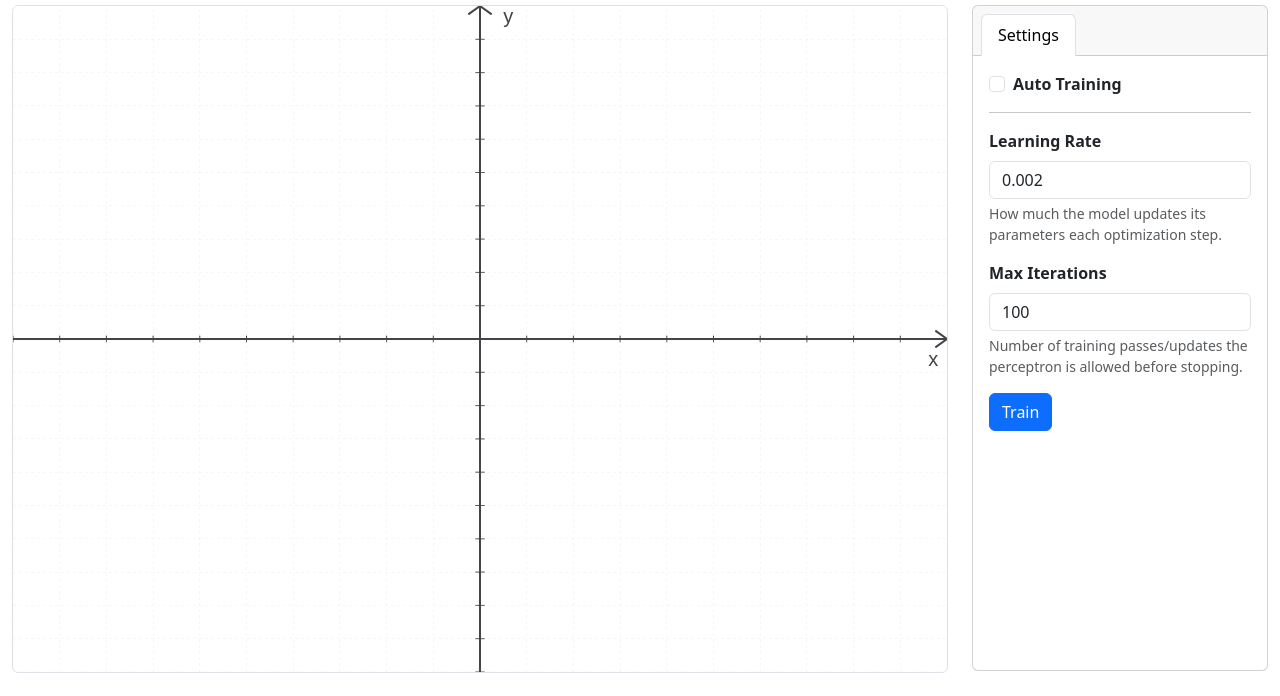
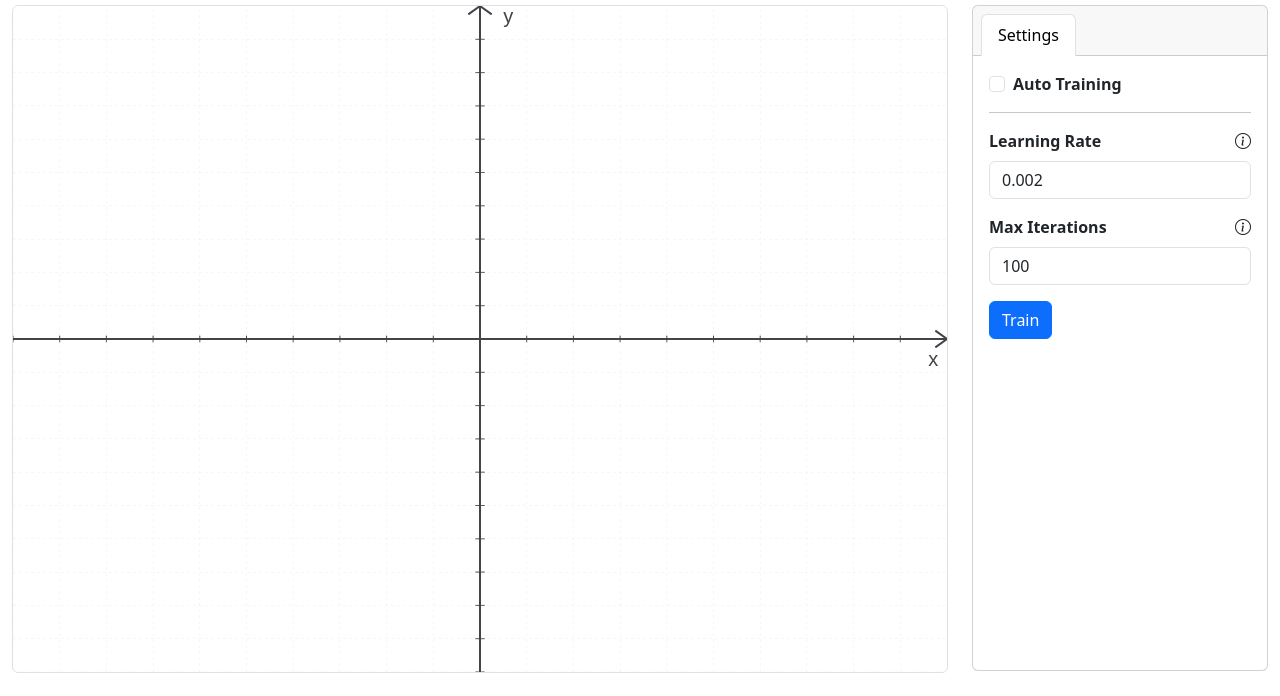
Before and after one commit to thiagodnf/perceptron-in-js, a website: page index.html in a window 1280 px wide. Shown: the part 104-800 px from the top of the page. Drawn offline with nearby package versions, Linux system fonts and the light colour scheme.

Commit message:
added informatino icon

```diff
--- a/index.html
+++ b/index.html
@@ -71,17 +71,24 @@
                                         </div>
                                         <hr />
                                         <div class="mb-3">
-                                            <label for="learning-rate" class="form-label">Learning Rate</label>
+                                            <label for="learning-rate" class="form-label d-flex align-items-center justify-content-between">
+                                                <span>Learning Rate</span>
+                                                <i type="button" class="bi bi-info-circle" data-bs-trigger="hover focus" data-bs-container="body" data-bs-toggle="popover" data-bs-placement="left" data-bs-content="How much the model updates its parameters each optimization step."></i>
+                                            </label>
                                             <input type="number" class="form-control form-disable" id="learning-rate" min="0.0" max="1.0" step="0.001" value="0.002" placeholder="Learning Rate" autocomplete="off">
-                                            <div class="form-text">How much the model updates its parameters each optimization step.</div>
                                         </div>
                                         <div class="mb-3">
-                                            <label for="max-iterations" class="form-label">Max Iterations</label>
+                                            <label for="max-iterations" class="form-label d-flex align-items-center justify-content-between">
+                                                <span>Max Iterations</span>
+                                                <i type="button" class="bi bi-info-circle" data-bs-trigger="hover focus" data-bs-container="body" data-bs-toggle="popover" data-bs-placement="left" data-bs-content="Number of training passes/updates the perceptron is allowed before stopping."></i>
+                                            </label>
                                             <input type="number" class="form-control form-disable" id="max-iterations" min="0" step="1" value="100" max="100000" placeholder="Max Iterations" autocomplete="off">
-                                            <div class="form-text">Number of training passes/updates the perceptron is allowed before stopping.</div>
                                         </div>
                                         <button class="btn btn-primary form-disable" id="train">Train</button>
                                     </form>
+
+
+
                                 </div>
                             </div>
                         </div>
--- a/js/script.js
+++ b/js/script.js
@@ -109,5 +109,9 @@ document.addEventListener("DOMContentLoaded", function () {
     window.addEventListener("resize", resizeWindow);
     window.dispatchEvent(new Event("resize"));
 
+    document.querySelectorAll('[data-bs-toggle="popover"]').forEach(el => {
+        new bootstrap.Popover(el);
+    });
+
     gameLoop();
 });
```
